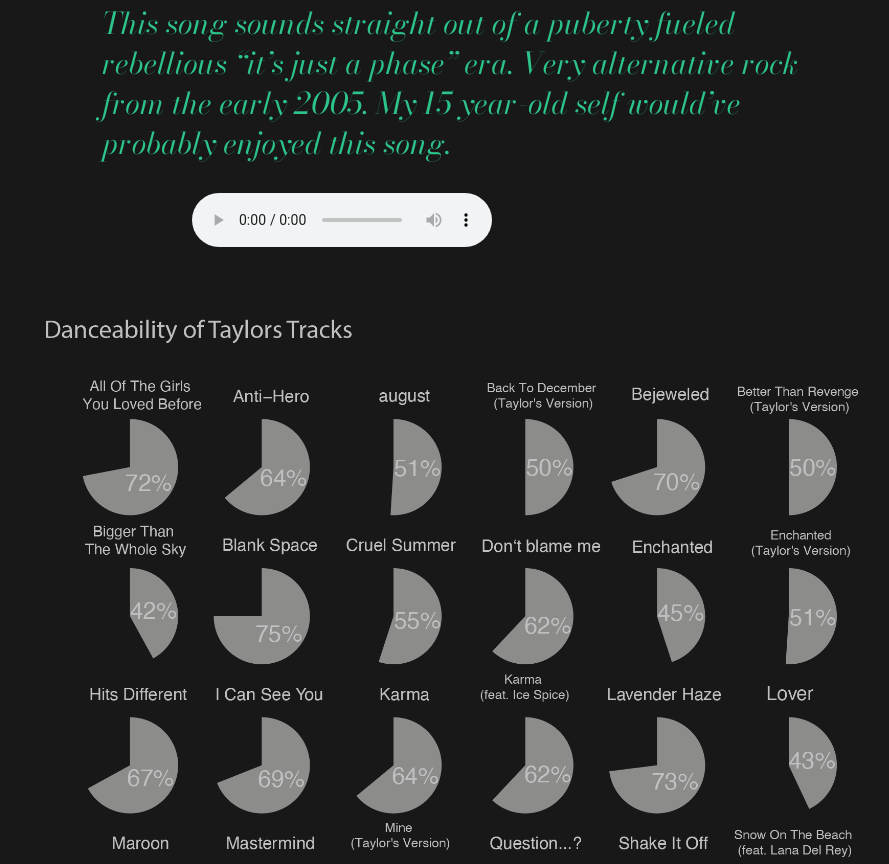
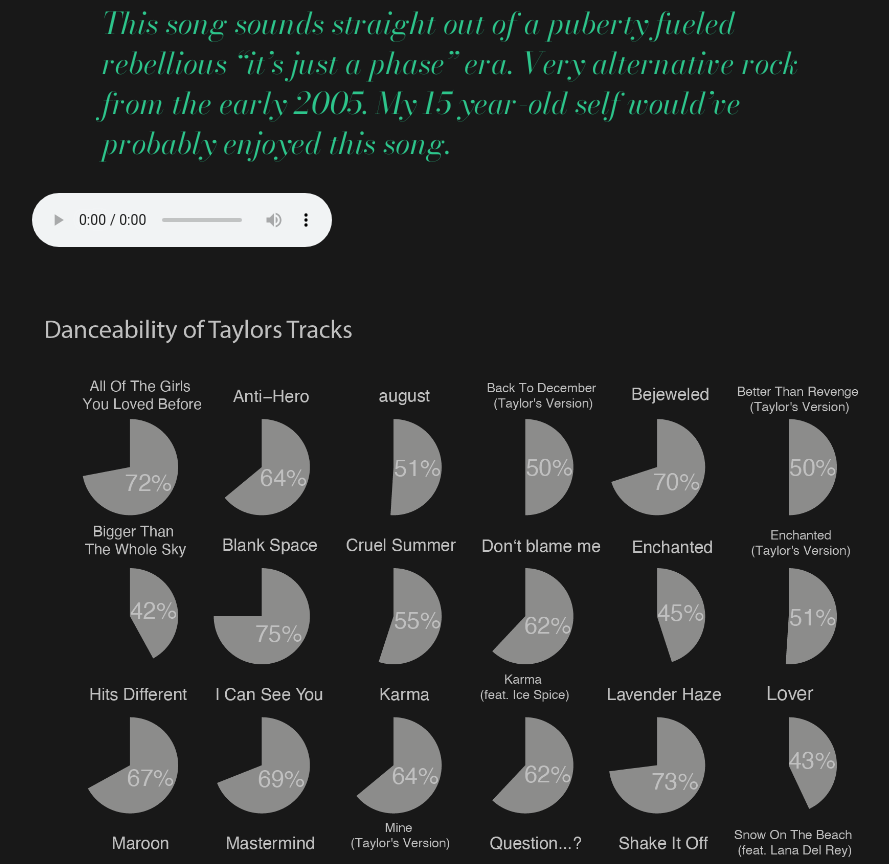
Before and after one commit to imberlyk/Taylorswift, a plain HTML site: page index.html in a window 1280 px wide. Shown: the part 5268-6132 px from the top of the page, without its empty margins (188-1077 px from the left). Drawn offline with Linux system fonts and the light colour scheme; animation ran at ten frames a second.

Commit message:
änderungen

```diff
--- a/css/style.css
+++ b/css/style.css
@@ -191,7 +191,7 @@ span:hover { text-shadow: 0 0 5px #09ff00;
 			font-weight: 350;
 		}
 
-		audio{
-			padding-left: 30vh;
+		.audio{
+			padding-left: 10vh;
 			color:#E72381;
 		}
--- a/index.html
+++ b/index.html
@@ -119,11 +119,12 @@ When I think of <span>Taylor Swift </span>three things come to mind: astronomica
 		Very alternative rock from the early 2005. My 15 year-old self would’ve probably enjoyed this song.
 
 		</p>
-
+		<div class="audio">
 		<audio controls autoplay>
 			<source src="img/betterthanrevenge.mp3" type="audio/mpeg">
 		  Your browser does not support the audio element.
 		  </audio>
+		  </div>
 
 		<figure>
 			<img src="img/taylordanceability-02.png">
@@ -135,12 +136,14 @@ When I think of <span>Taylor Swift </span>three things come to mind: astronomica
 			I have no Idea what Spotify is doing with a high danceability rating for a song like this?
 It sounds more like Billie Eillish meets Lorde slow “dark” song.  Didn’t expect so much cursing when all I wanted was to dance.
 		</p>
+
+		<div class="audio">
 		<audio controls autoplay>
 			<source src="img/vigilanteshit.mp3" type="audio/mpeg">
 			<source src="img/vigilanteshit.mp3" type="audio/mpeg">
 		  Your browser does not support the audio element.
 		  </audio>
-
+		</div>
 
 
 		<figure>
@@ -154,10 +157,13 @@ It sounds more like Billie Eillish meets Lorde slow “dark” song.  Didn’t e
 		</p>
 	<br>
 	<br>
+
+	<div class="audio">
 	<audio controls autoplay>
 		<source src="img/Blank Space.mp3" type="audio/mpeg">
 	  Your browser does not support the audio element.
 	  </audio>
+	</div>
 
 	<h2>In conclusion I am probably going to stick with my music but it was nice while it lasted.
 	</h2>
```
